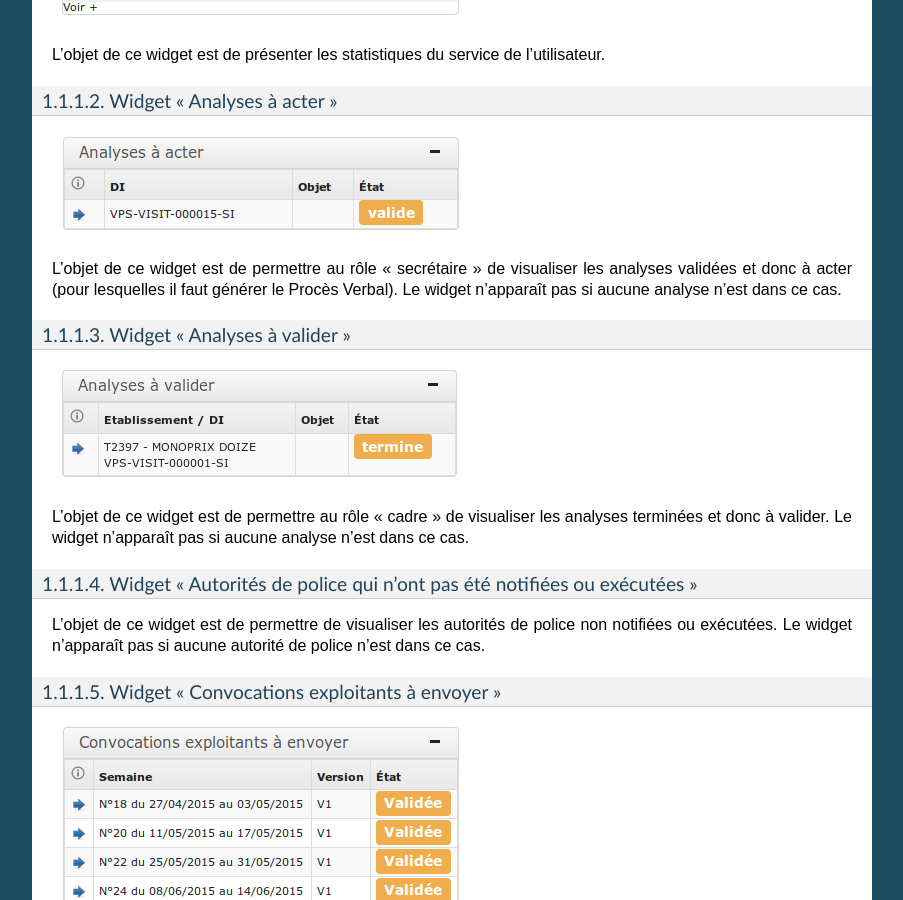
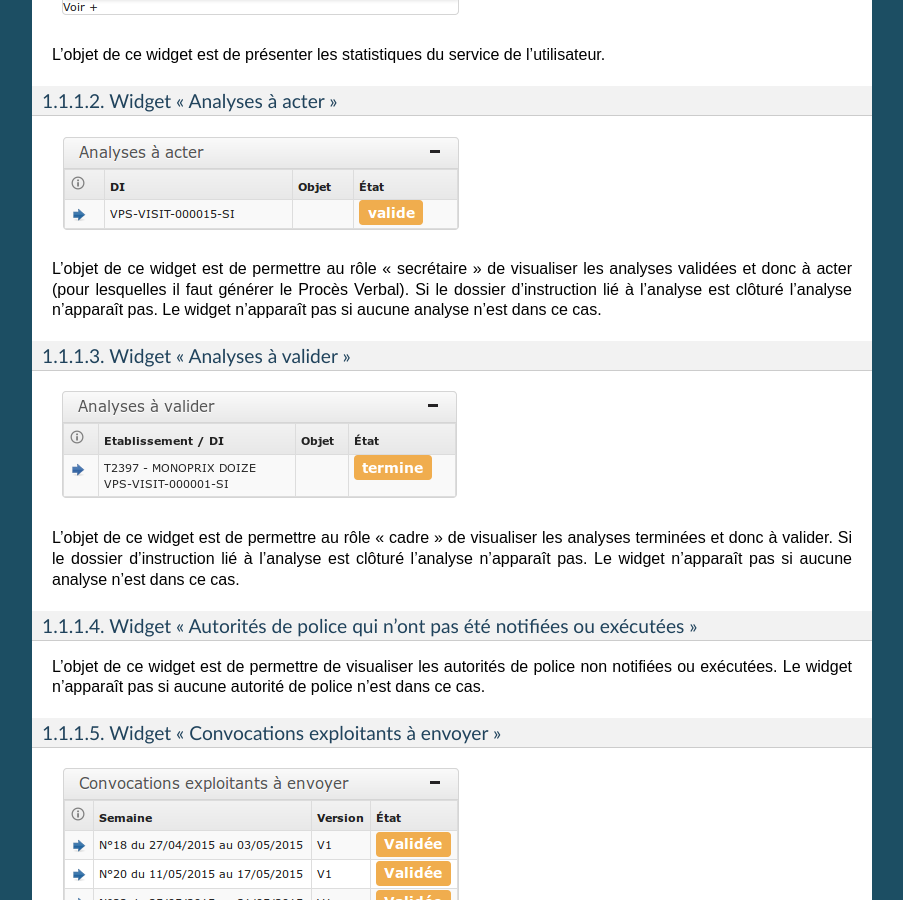
Before and after one commit to jcerini/openaria-documentation, a Sphinx documentation site: the page built from source/manuel_utilisateur/ergonomie/index.rst, in a window 1280 px wide and 900 px high, scrolled down 1630 px. Shown: the whole window, without its empty margins (198-1101 px from the left). Built offline with Sphinx 7.4.7, drawn with Linux system fonts in a browser that asks for light colours.

Commit message:
Update index.rst

```diff
--- a/source/manuel_utilisateur/ergonomie/index.rst
+++ b/source/manuel_utilisateur/ergonomie/index.rst
@@ -29,7 +29,7 @@ Widget "Analyses à acter"
 
 .. image:: widget_analyse_a_acter.png
 
-L'objet de ce widget est de permettre au rôle "secrétaire" de visualiser les analyses validées et donc à acter (pour lesquelles il faut générer le Procès Verbal). Le widget n'apparaît pas si aucune analyse n'est dans ce cas.
+L'objet de ce widget est de permettre au rôle "secrétaire" de visualiser les analyses validées et donc à acter (pour lesquelles il faut générer le Procès Verbal). Si le dossier d'instruction lié à l'analyse est clôturé l'analyse n'apparaît pas. Le widget n'apparaît pas si aucune analyse n'est dans ce cas.
 
 
 Widget "Analyses à valider"
@@ -37,7 +37,7 @@ Widget "Analyses à valider"
 
 .. image:: widget_analyse_a_valider.png
 
-L'objet de ce widget est de permettre au rôle "cadre" de visualiser les  analyses terminées et donc à valider. Le widget n'apparaît pas si aucune analyse n'est dans ce cas.
+L'objet de ce widget est de permettre au rôle "cadre" de visualiser les  analyses terminées et donc à valider. Si le dossier d'instruction lié à l'analyse est clôturé l'analyse n'apparaît pas. Le widget n'apparaît pas si aucune analyse n'est dans ce cas.
 
 
 Widget "Autorités de police qui n'ont pas été notifiées ou exécutées"
```
